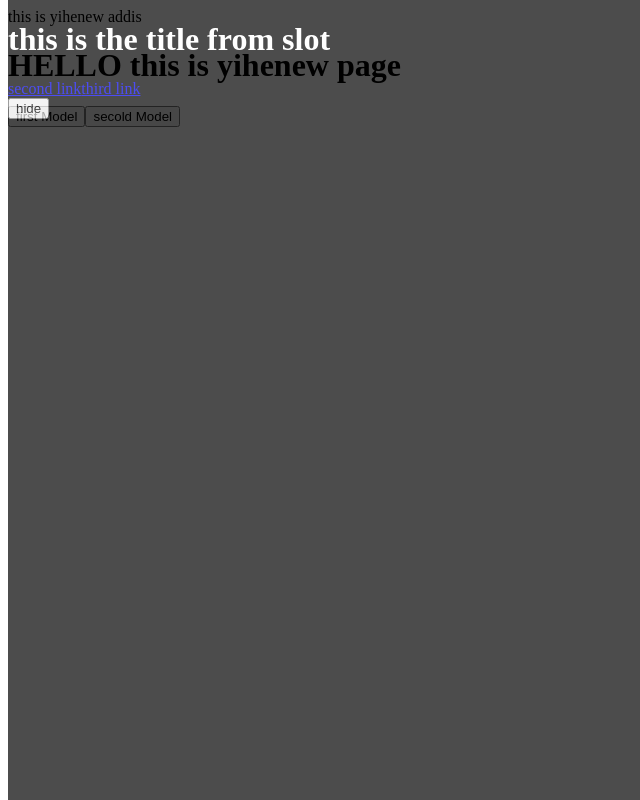
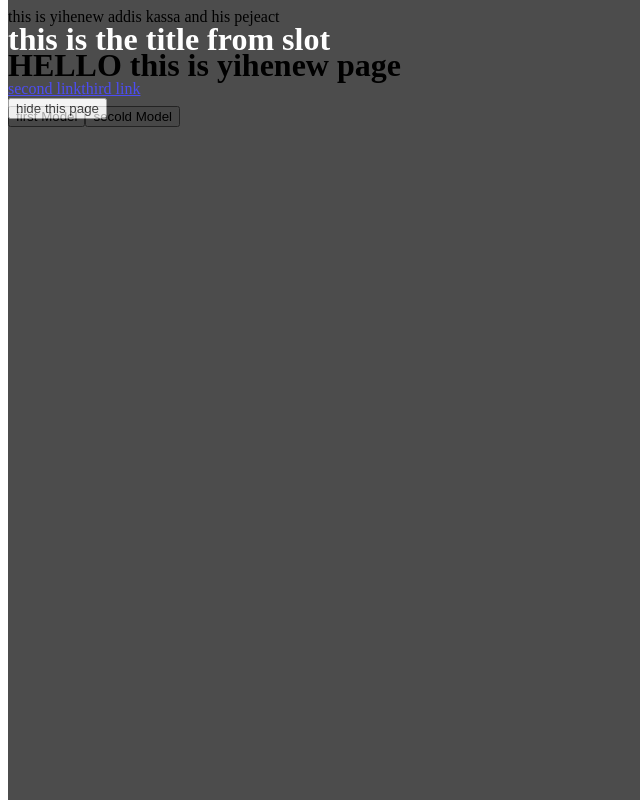
Before and after one commit to yihenewaddis/vue.js-tutorial, a Vue app: page / in a window 1280 px wide. Both pictures are taken after a click on the button "first Model". Shown: the whole page, without its empty margins (0-640 px from the left). Built offline with nearby package versions, Linux system fonts and the light colour scheme.

Commit message:
some text added

```diff
--- a/src/App.vue
+++ b/src/App.vue
@@ -5,7 +5,7 @@ import YihenewVue from './views/YihenewView.vue'
 
 <template>
 <div>
-  this is yihenew addis
+  this is yihenew addis kassa and his pejeact
   <YihenewVue/>
 </div>
   <!-- <header>
--- a/src/components/Yony.vue
+++ b/src/components/Yony.vue
@@ -9,7 +9,7 @@
         <br>
         <div>
         <button  @click="close" >
-            hide
+            hide this page
         </button>
         </div>
     </div>
```
